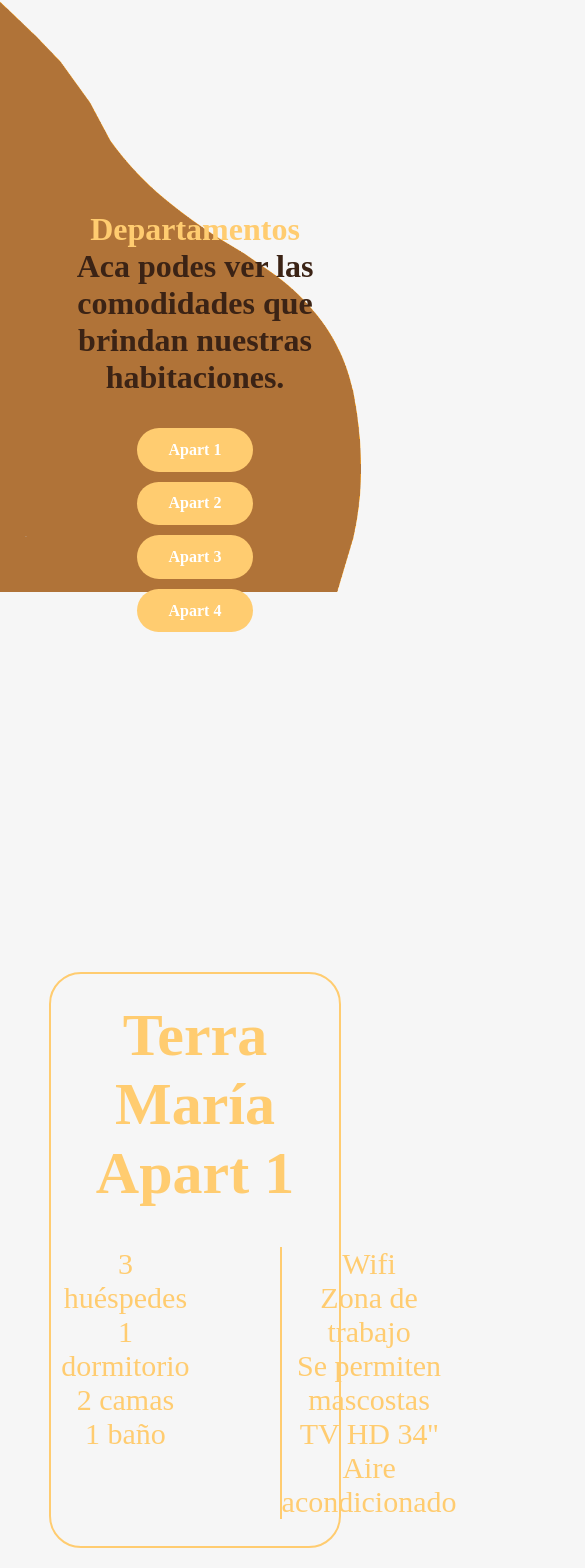
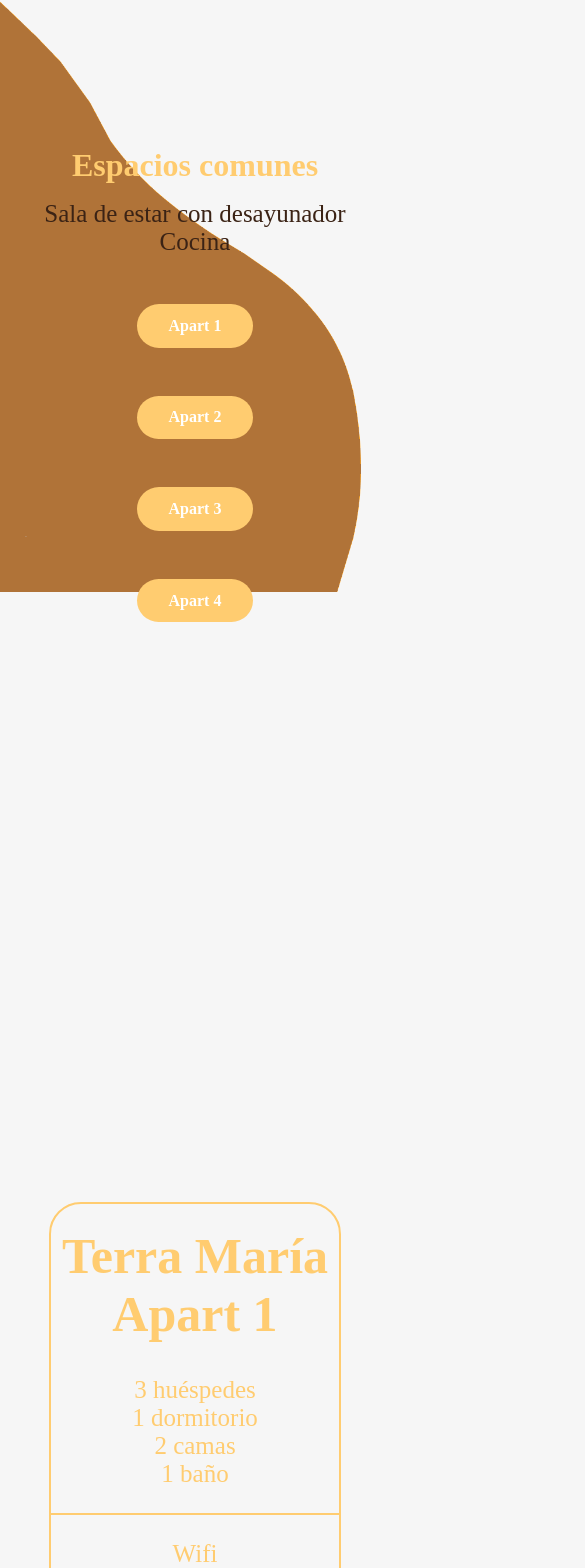
Before and after one commit to tomasgiacobino/apartmentsMarce, a React (Create React App) app: page / in a window 390 px wide. Shown: the part 2216-3784 px from the top of the page, 585 px wide, since content can reach past the window. Built offline with nearby package versions, Linux system fonts and the light colour scheme; a web font is replaced by a local one.

Commit message:
se hizo responsive algunas secciones

```diff
--- a/src/App.css
+++ b/src/App.css
@@ -191,6 +191,7 @@ nav {
 
 .image-gallery {
   flex: 1;
+  width: 100%;
 }
 
 /* Agrega estilos adicionales según sea necesario */
@@ -204,9 +205,6 @@ nav {
   padding: 20px;
 }
 
-.image-gallery {
-  width: 100%; /* Ajustamos el ancho para que ocupe toda la línea */
-}
 
 .text-container {
   width: 100%; /* Ajustamos el ancho para que ocupe toda la línea */
@@ -256,11 +254,7 @@ nav {
   align-items: flex-start;
 }
 
-.primary-heading {
-  font-size: clamp(2rem, 5vw, 4rem);
-  color:#3B2315;
-  max-width: 600px;
-}
+
 
 .primary-text {
   font-size: clamp(1rem, 3vw, 1.5rem);
@@ -302,12 +296,7 @@ nav {
   max-width: 700px;
 }
 
-.divAbout {
-  margin-top: 8rem;
-  position: relative;
-  display: flex;
-  align-items: center;
-}
+
 
 
 .about-background-image-container {
@@ -321,13 +310,31 @@ nav {
   margin-right: 1rem;
 }
 
-.aboutTextos {
+.divAbout {
+  margin-top: 8rem;
+  position: relative;
+  display: flex;
+  align-items: center;
+}
+
+.containerAbout {
   padding-top: 5rem;
+  padding-bottom: 15rem;
   flex: 1;
-  justify-content: center;
+  justify-content: space-around;
   align-items: center;
   display: flex;
+}
+
+.textosAbout{
+  display: flex;
   flex-direction: column;
+  width: 60rem;
+}
+
+.primary-heading {
+  font-size: clamp(2rem, 5vw, 4rem);
+  color:#3B2315;
 }
 
 .primary-subheading {
@@ -337,10 +344,10 @@ nav {
 }
 
 .about-buttons-container {
-  margin-top: 2rem;
   display: flex;
+  flex-direction: column;
   width: auto;
-  gap: 10px;
+  gap: 3rem;
 }
 
 .btnVideo {
@@ -481,15 +488,111 @@ nav {
     max-width: 450px;
   }
 
-  .home-banner-container,
+  .home-banner-container{
+    flex-direction: column;
+    align-items: center;
+    justify-content: center;
+  }
+
   .divAbout {
     flex-direction: column-reverse;
     align-items: center;
     justify-content: center;
   }
 
+  .containerAbout{
+    display: flex;
+    flex-direction: column;
+  }
+
   .divAbout {
     flex-direction: column;
+  }
+
+  .textosAbout{
+    display: flex;
+    flex-direction: column;
+    align-items: center;
+
+    .primary-heading{
+      font-size: 25px;
+      padding-top: 1rem;
+      padding-bottom: 3rem;
+    }
+  }
+
+  .apartment{
+    display: flex;
+    flex-direction: column;
+    height: 1000px;
+  }
+
+  .text-container{
+    font-size: 25px;
+    margin-right: 0px;
+    padding: 0px;
+  }
+
+  .descripcionIncluye{
+    display: flex;
+    flex-direction: column;
+
+  }
+
+  #apartment-1{
+    .apart-description{
+      border-right: 0px solid white;
+      padding-right: 0em;
+      padding-bottom: 1em;
+      border-bottom: 2px solid #FFCC70;
+    }
+
+    .apart-incluye{
+      padding-top: 1em;
+    }
+  }
+
+  #apartment-2{
+    .apart-description{
+      border-right: 0px solid white;
+      padding-right: 0em;
+      padding-bottom: 1em;
+      border-bottom: 2px solid #3B2315;
+    }
+
+    .apart-incluye{
+      padding-top: 1em;
+    }
+  }
+
+  #apartment-3{
+    .apart-description{
+      border-right: 0px solid white;
+      padding-right: 0em;
+      padding-bottom: 1em;
+      border-bottom: 2px solid #FFCC70;
+    }
+
+    .apart-incluye{
+      padding-top: 1em;
+    }
+  }
+
+  #apartment-4{
+    .apart-description{
+      border-right: 0px solid white;
+      padding-right: 0em;
+      padding-bottom: 1em;
+      border-bottom: 2px solid #3B2315;
+    }
+
+    .apart-incluye{
+      padding-top: 1em;
+    }
+  }
+
+  .image-gallery{
+    width: 200px;
   }
 
   .home-image-section,
@@ -549,21 +652,6 @@ nav {
     margin-right: 0rem !important;
   }
 
-  /* .contact-form-container {
-    padding: 0.5rem !important;
-    flex-direction: column;
-    justify-content: center;
-    align-items: center;
-    border-radius: 1rem !important;
-  }
-  .contact-form-container input {
-    font-size: 1rem !important;
-    max-width: 100%;
-    padding: 0.5rem 1rem !important;
-    margin-bottom: 0.8rem !important;
-    text-align: center;
-  } */
-
   .footer-wrapper {
     flex-direction: column;
   }
--- a/src/App.js
+++ b/src/App.js
@@ -1,4 +1,5 @@
 import "./App.css";
+// import './estilos.css'
 import About from "./components/About";
 import Aparts from "./components/Aparts";
 import Footer from "./components/Footer";
--- a/src/components/About.jsx
+++ b/src/components/About.jsx
@@ -16,11 +16,14 @@ const About = forwardRef((props, ref) => {
       <div className="about-bannerImage-container">
         <img src={BannerBackground} alt="banner-background" />
       </div>
-      <div className="aboutTextos">
-        <p className="primary-subheading">Departamentos</p>
-        <h1 className="primary-heading">
-          Aca podes ver las comodidades que brindan nuestras habitaciones.
-        </h1>
+      <div className="containerAbout">
+        <div className="textosAbout">
+          <p className="primary-subheading">Espacios comunes</p>
+          <div className="primary-heading">
+            <p className="salaEstar">Sala de estar con desayunador</p>
+            <p>Cocina</p>
+          </div>
+        </div>
         <div className="about-buttons-container">
           {/* Botón para desplazarse a Apart1 */}
           <button onClick={() => handleScrollToApartment(1)} className="btnVerMas">
--- /dev/null
+++ b/src/estilos.css
@@ -0,0 +1,488 @@
+* {
+    margin: 0;
+    padding: 0;
+    box-sizing: border-box;
+    font-family: 'Caslon Antique', serif !important;
+  }
+
+  img {
+    max-width: 100%;
+    height: auto;
+  }
+
+  .App {
+    min-height: 100vh;
+    width: 85vw;
+    max-width: 1900px;
+    margin: 0rem auto;
+  }
+
+  body {
+    max-width: 100%;
+    overflow-x: hidden;
+    background-color: #f6f6f6;
+    color: #3B2315;
+  }
+
+  nav {
+    display: flex;
+    align-items: center;
+    justify-content: space-between;
+    min-height: 90px;
+    color: #3B2315;
+  }
+
+  .navbar-menu-container {
+    display: none;
+  }
+
+  .navbar-links-container a {
+    margin-right: 3rem;
+    text-decoration: none;
+    color: black;
+    font-size: 1.1rem;
+    font-weight: 600;
+  }
+
+  .btnContactame {
+    padding: 0.9rem 1.75rem;
+    background-color: white;
+    outline: none;
+    border: none;
+    border-radius: 5rem;
+    font-size: 1.1rem;
+    cursor: pointer;
+    font-weight: 600;
+    transition: 0.2s;
+    color: #3B2315;
+  }
+
+  .btnNavBar {
+    padding: 0.9rem 1.75rem;
+    background-color: transparent;
+    outline: none;
+    border: none;
+    border-radius: 5rem;
+    font-size: 1.1rem;
+    cursor: pointer;
+    font-weight: 600;
+    transition: 0.2s;
+    color: #3B2315;
+  }
+
+  .navbar-cart-icon {
+    font-size: 1.15rem;
+  }
+
+  .primary-button:hover {
+    background-color: rgb(234, 234, 234);
+  }
+
+  .navbar-menu-container svg {
+    font-size: 1.5rem;
+    cursor: pointer;
+  }
+
+  .home-banner-container {
+    position: relative;
+    display: flex;
+    padding-top: 5rem;
+  }
+
+  .apart-banner-container {
+    position: relative;
+    display: flex;
+    padding-top: 15rem;
+  }
+
+  .home-bannerImage-container {
+    position: absolute;
+    top: -100px;
+    right: -170px;
+    z-index: -2;
+    max-width: 700px;
+  }
+
+  .apartment {
+    display: flex;
+    align-items: center;
+    text-align: center;
+    height: 36rem;
+    color: white;
+    border-radius: 2rem;
+  }
+
+  #apartment-1 {
+    margin-bottom: 10rem;
+  }
+
+  #apartment-2 {
+    margin-bottom: 10rem;
+  }
+
+  #apartment-3 {
+    margin-bottom: 10rem;
+  }
+
+  #apartment-4 {
+    margin-bottom: 10rem;
+  }
+
+  .normal {
+    color: #ffcc70;
+    border: 2px solid #ffcc70;
+    background-color: f6f6f6;
+    flex-direction: row;
+  }
+
+  .reverse {
+    background-color: f6f6f6;
+    border: 2px solid #3b2315;
+    color: #bb5d1d;
+    flex-direction: row-reverse;
+  }
+
+  .text-container {
+    flex: 1;
+    padding: 0 10px;
+    margin-right: 30px;
+    font-size: 30px;
+    height: inherit;
+    justify-content: space-evenly;
+  }
+
+  .descripcionIncluye {
+    display: flex;
+    justify-content: space-around;
+  }
+
+  .image-gallery {
+    flex: 1;
+  }
+
+  .apart-container {
+    margin-top: 20rem;
+    display: flex;
+    flex-direction: column;
+    gap: 20px;
+    padding: 20px;
+  }
+
+  .image-gallery {
+    width: 100%;
+  }
+
+  .text-container {
+    width: 100%;
+  }
+
+  .image-container,
+  .image-gallery {
+    flex: 1;
+  }
+
+  .text-container {
+    flex: 1;
+    display: flex;
+    flex-direction: column;
+  }
+
+  .apart-title {
+    margin-bottom: 10px;
+  }
+
+  .normal-order {
+    flex-direction: row;
+  }
+
+  .reverse-order {
+    flex-direction: row-reverse;
+  }
+
+  .apart-bannerImage-container {
+    position: absolute;
+    top: 200px;
+    right: -170px;
+    z-index: -2;
+    max-width: 700px;
+  }
+
+  .home-image-section {
+    max-width: 600px;
+    flex: 1;
+  }
+
+  .home-text-section {
+    flex: 1;
+    display: flex;
+    flex-direction: column;
+    justify-content: center;
+    align-items: flex-start;
+  }
+
+  .primary-text {
+    font-size: clamp(1rem, 3vw, 1.5rem);
+    max-width: 500px;
+    color: #bb5d1d;
+    margin: 1.5rem 0rem;
+  }
+
+  .btnVerMas {
+    padding: 1rem 2.5rem;
+    background-color: #ffcc70;
+    outline: none;
+    border: none;
+    border-radius: 5rem;
+    font-size: 1.1rem;
+    cursor: pointer;
+    font-weight: 600;
+    color: white;
+    transition: 0.2s;
+    display: flex;
+    align-items: center;
+    justify-content: center;
+  }
+
+  .btnVerMas svg {
+    margin-left: 0.75rem;
+    font-size: 1.5rem;
+  }
+
+  .btnVerMas:hover {
+    background-color: #3b2315;
+  }
+
+  .about-bannerImage-container {
+    position: absolute;
+    top: -100px;
+    left: -170px;
+    z-index: -2;
+    max-width: 700px;
+  }
+
+  .divAbout {
+    margin-top: 8rem;
+    position: relative;
+    display: flex;
+    align-items: center;
+  }
+
+  .about-background-image-container {
+    position: absolute;
+    left: -150px;
+    z-index: -2;
+  }
+
+  .about-section-image-container {
+    flex: 0.9;
+    margin-right: 1rem;
+  }
+
+  .containerAbout {
+    padding-top: 5rem;
+    padding-bottom: 15rem;
+    flex: 1;
+    justify-content: space-around;
+    align-items: center;
+    display: flex;
+  }
+
+  .textosAbout {
+    display: flex;
+    flex-direction: column;
+    width: 60rem;
+  }
+
+  .primary-heading {
+    font-size: clamp(2rem, 5vw, 4rem);
+    color: #3b2315;
+  }
+
+  .primary-subheading {
+    font-weight: 700;
+    color: #ffcc70;
+    font-size: 2rem;
+  }
+
+  .about-buttons-container {
+    display: flex;
+    flex-direction: column;
+    width: auto;
+    gap: 3rem;
+  }
+
+  .btnVideo {
+    margin-left: 2rem;
+    background-color: transparent;
+    outline: none;
+    border: none;
+    border-radius: 5rem;
+    font-size: 1.1rem;
+    cursor: pointer;
+    font-weight: 600;
+    color: #3b2315;
+    transition: 0.2s;
+    display: flex;
+    align-items: center;
+    justify-content: center;
+  }
+
+  .btnVideo svg {
+    font-size: 3rem;
+    margin-right: 1rem;
+  }
+
+  .divContacto {
+    margin-top: 10rem;
+    display: flex;
+    flex-direction: column;
+    align-items: center;
+    font-family: 'Poppins', sans-serif !important;
+    height: auto;
+  }
+
+  .divContactos {
+    display: flex;
+    width: 100%;
+    height: 30rem;
+    justify-content: space-around;
+  }
+
+  .txtContactame {
+    font-size: 80px;
+    text-align: center;
+    margin-top: 1rem;
+  }
+
+  .contactoWpp {
+    display: flex;
+    flex-direction: column;
+    text-align: center;
+    height: auto;
+    justify-content: space-evenly;
+    font-size: 30px;
+  }
+
+  .iconoWpp {
+    size: 100px;
+  }
+
+  .contactoMail {
+    font-size: 30px;
+    display: flex;
+    flex-direction: column;
+    text-align: center;
+    height: auto;
+    justify-content: space-evenly;
+  }
+
+  .footer-wrapper {
+    margin: 6rem 0rem;
+    display: flex;
+    margin-top: 10rem;
+  }
+
+  .footer-logo-container {
+    max-width: 200px;
+  }
+
+  .footer-icons {
+    margin-top: 2.5rem;
+  }
+
+  .footer-icons svg {
+    font-size: 1.5rem;
+    margin-right: 1.25rem;
+    color: #585858;
+  }
+
+  .footer-section-two {
+    flex: 1;
+    display: flex;
+    justify-content: flex-end;
+  }
+
+  .footer-section-columns {
+    display: flex;
+    flex-direction: column;
+    min-width: 190px;
+  }
+
+  .footer-section-columns span {
+    margin: 0.25rem 0rem;
+    font-weight: 600;
+    color: #4c4c4c;
+    cursor: pointer;
+  }
+
+  @media (max-width: 1000px) {
+    .navbar-links-container a {
+      margin-right: 1rem;
+      font-size: 1rem;
+    }
+
+    .btnContactame,
+    .btnNavBar {
+      padding: 0.8rem 1.5rem;
+    }
+
+    .home-bannerImage-container,
+    .apart-bannerImage-container,
+    .about-bannerImage-container,
+    .about-background-image-container {
+      max-width: 400px; /* Ajustamos el ancho máximo */
+    }
+  }
+
+  @media (max-width: 800px) {
+    .navbar-links-container {
+      display: none;
+    }
+
+    .navbar-menu-container {
+      display: flex;
+    }
+
+    .home-banner-container,
+    .apart-banner-container,
+    .divAbout {
+      padding-top: 3rem; /* Ajustamos el espacio superior */
+    }
+
+    .home-bannerImage-container,
+    .apart-bannerImage-container,
+    .about-bannerImage-container,
+    .about-background-image-container {
+      display: none; /* Ocultamos las imágenes en dispositivos móviles */
+    }
+
+    .home-image-section,
+    .about-section-image-container {
+      max-width: 300px; /* Ajustamos el ancho máximo */
+    }
+
+    .primary-heading {
+      max-width: 90%;
+      text-align: center;
+    }
+
+    .primary-text {
+      max-width: 80%;
+      text-align: center;
+    }
+
+    .home-text-section,
+    .aboutTextos {
+      margin-top: 2rem;
+    }
+
+    .divAbout {
+      margin-top: 5rem;
+    }
+  }
+
+  @media (max-width: 600px) {
+    .App {
+      max-width: 95vw;
+    }
+  }
```
